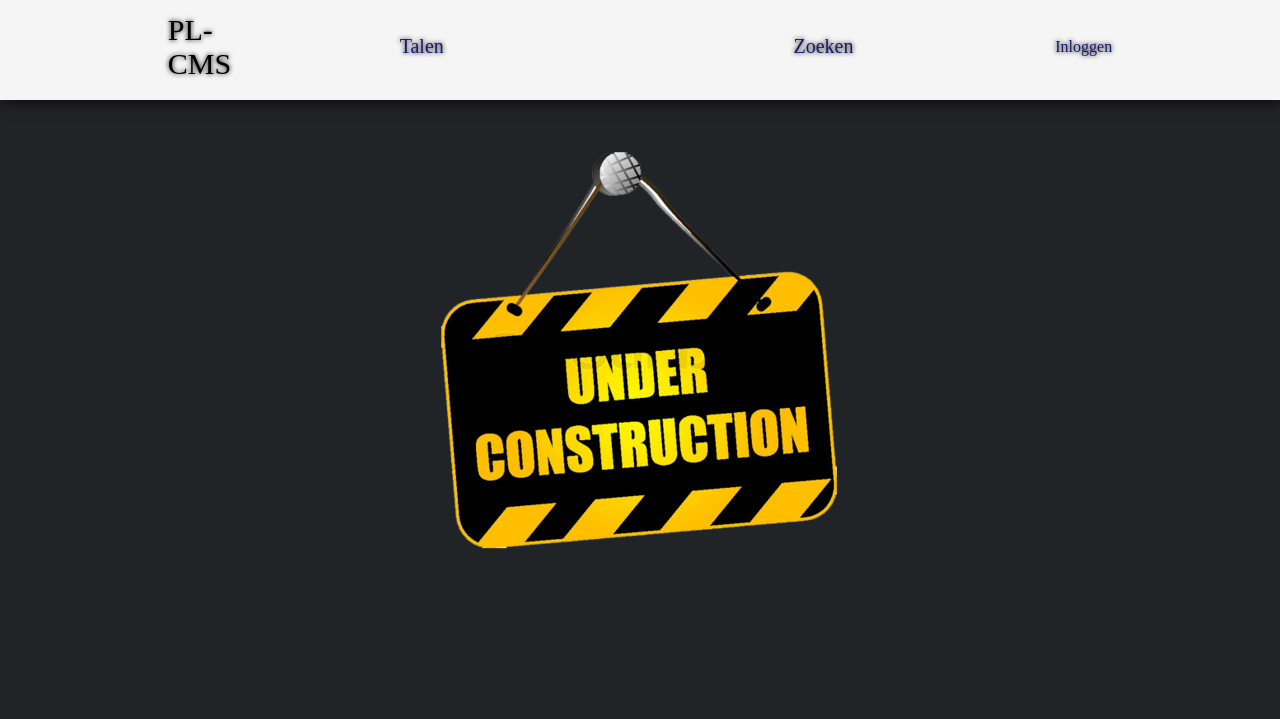
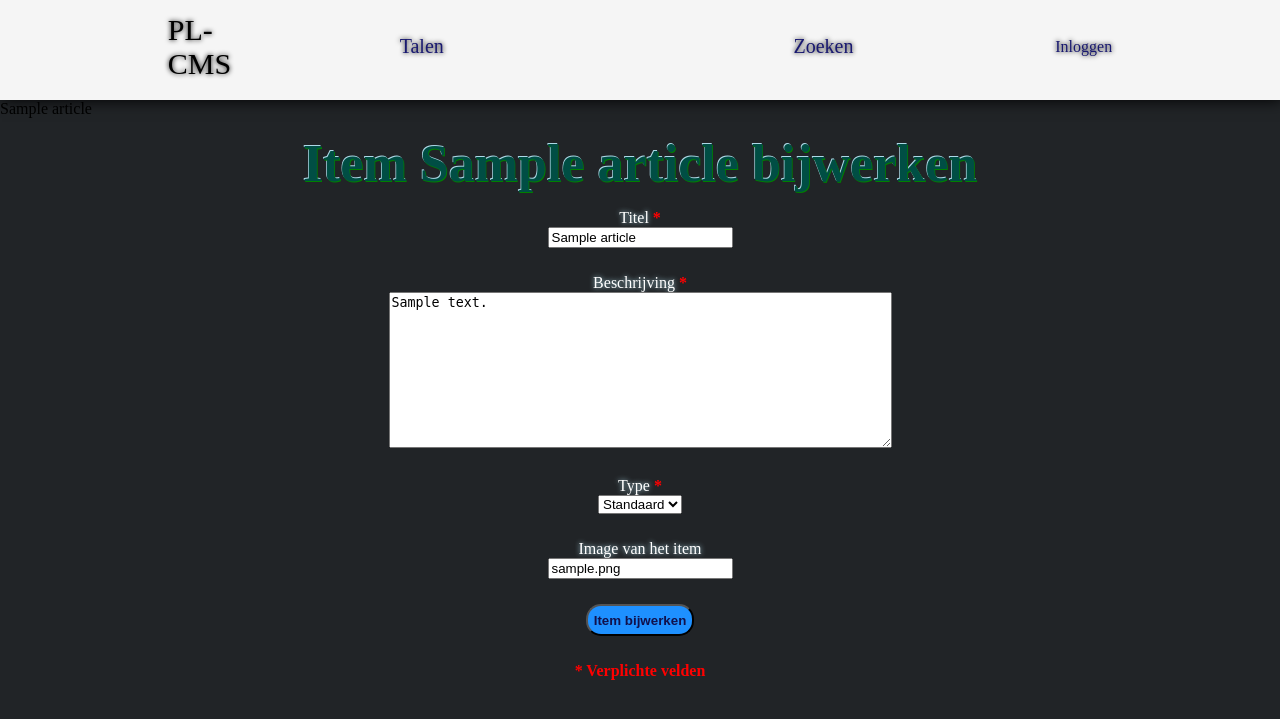
Before and after one commit to NicoKancz/PL_CMS, a PHP site: page /updateArticle.php?id=1 in a window 1280 px wide. Shown: the top 719 px of the page. Run offline with PHP 8.4, Linux system fonts and the light colour scheme; data comes from the database, SQL or seed files in the repository; tables that the repository leaves empty hold one stand-in row (values such as "Sample post").

Commit message:
Finished with updating article page and changed update container page..

```diff
--- a/includes/queries.inc.php
+++ b/includes/queries.inc.php
@@ -74,6 +74,13 @@ function createArticle($conn, $article){
     $stmt->execute([$article->getName(),$article->getDesc(),$article->getType(),$article->getImage(),$article->getDate(),$article->getUserId(),$article->getContainerId()]);
 }
 
+function getArticle($conn, $id){
+    $query = "SELECT * FROM articles WHERE articleId=?";
+    $stmt = $conn->prepare($query);
+    $stmt->execute([$id]);
+    return $stmt->fetch(PDO::FETCH_ASSOC);
+}
+
 function getArticles($conn, $id){
     $query = "SELECT * FROM articles WHERE containerId=?";
     $stmt = $conn->prepare($query);
@@ -82,9 +89,9 @@ function getArticles($conn, $id){
 }
 
 function updateArticle($conn, $id, $article){
-    $query = "UPDATE articles SET articleName=?, articleDescription=?, articleImage=? WHERE articleId=?";
+    $query = "UPDATE articles SET articleName=?, articleDescription=?, articleType=?, articleImage=? WHERE articleId=?";
     $stmt = $conn->prepare($query);
-    $stmt->execute([$article->getName(),$article->getDesc(),$article->getImage(),$article->getDate(),$id]);
+    $stmt->execute([$article->getName(),$article->getDesc(),$article->getType(),$article->getImage(),$id]);
 }
 
 function deleteArticle($conn, $id){
--- a/updateArticle.php
+++ b/updateArticle.php
@@ -1,9 +1,74 @@
 <?php
-require_once './includes/queries.inc.php';
-require_once './classes/Article.php';
-require_once './includes/validation.inc.php';
-include_once './page_parts/header.php';
+    require_once './includes/queries.inc.php';
+    require_once './classes/Article.php';
+    require_once './includes/validation.inc.php';
+    include_once './page_parts/header.php';
+
+    //initialize name & appearance variables
+    $nameErr = $descErr = $typeErr = $imageErr = '';
+    $name = $desc = $type = $image = '';
+
+    //connect to database
+    $conn = connect_db();
+    //get data from the current container
+    $article = getArticle($conn, htmlspecialchars($_GET['id']));
+    echo $article['articleName'];
+    close_db($conn);
+
+    //check if form is submitted
+    if(isset($_POST['btnSubmit']) && $_SERVER["REQUEST_METHOD"] == "POST") {
+        //check if container fields are valid
+        if (emptyInputCheck($_POST['name'])) {
+            $nameErr = 'Naam is verplicht';
+        } else {
+            $name = $_POST['name'];
+        }
+
+        if (emptyInputCheck($_POST['desc'])) {
+            $descErr = 'Beschrijving is verplicht';
+        } else {
+            $desc = $_POST['desc'];
+        }
+
+        if (emptyInputCheck($_POST['type'])) {
+            $typeErr = 'Type is verplicht';
+        } else {
+            $type = $_POST['type'];
+        }
+
+        $image = $_POST['image'];
+
+        if (!empty($name) && !empty($desc) && !empty($type)) {
+            $conn = connect_db();
+            $newArticle = new Article($name,$desc,$type,$image,$article['articleDate'],$article['userId'],$article['containerId']);
+
+            updateArticle($conn, $article['articleId'], $newArticle);
+            close_db($conn);
+            header("location:theme.php?id=" . $article['containerId']);
+        }
+    }
 ?>
-<div class="center">
-    <img src="img/under-construction-yom.png" alt="Under construction"/>
-</div>
+    <main>
+        <h1>Item <?=$article['articleName'];?> bijwerken </h1>
+        <form method="post" action="updateArticle.php?id=<?=$article['articleId'];?>">
+            <label for="name">Titel</label>
+            <span class="error">* <?=$nameErr;?></span><br>
+            <input type="text" name="name" placeholder="Titel" value="<?=$article['articleName'];?>"/><br>
+            <label for="desc">Beschrijving</label>
+            <span class="error">* <?=$descErr;?></span><br>
+            <textarea name="desc" cols="60" rows="10" placeholder="Beschrijving van de container"><?=$article['articleDescription'];?></textarea><br>
+            <label for="type">Type</label>
+            <span class="error">* <?=$typeErr;?></span><br>
+            <select class="form-control" name="type">
+                <option value="Standard">Standaard</option>
+            </select><br>
+            <label for="name">Image van het item</label>
+            <span class="error"><?=$imageErr;?></span><br>
+            <input type="text" name="image" placeholder="Image" value="<?=$article['articleImage'];?>"/><br>
+            <input class="btnSubmit" type="submit" name="btnSubmit" value="Item bijwerken"/><br>
+            <span class="error">* Verplichte velden</span>
+        </form>
+    </main>
+<?php
+    include_once './page_parts/footer.php';
+?>
```
Also changed, not shown: updateContainer.php (+14 -15 lines).
